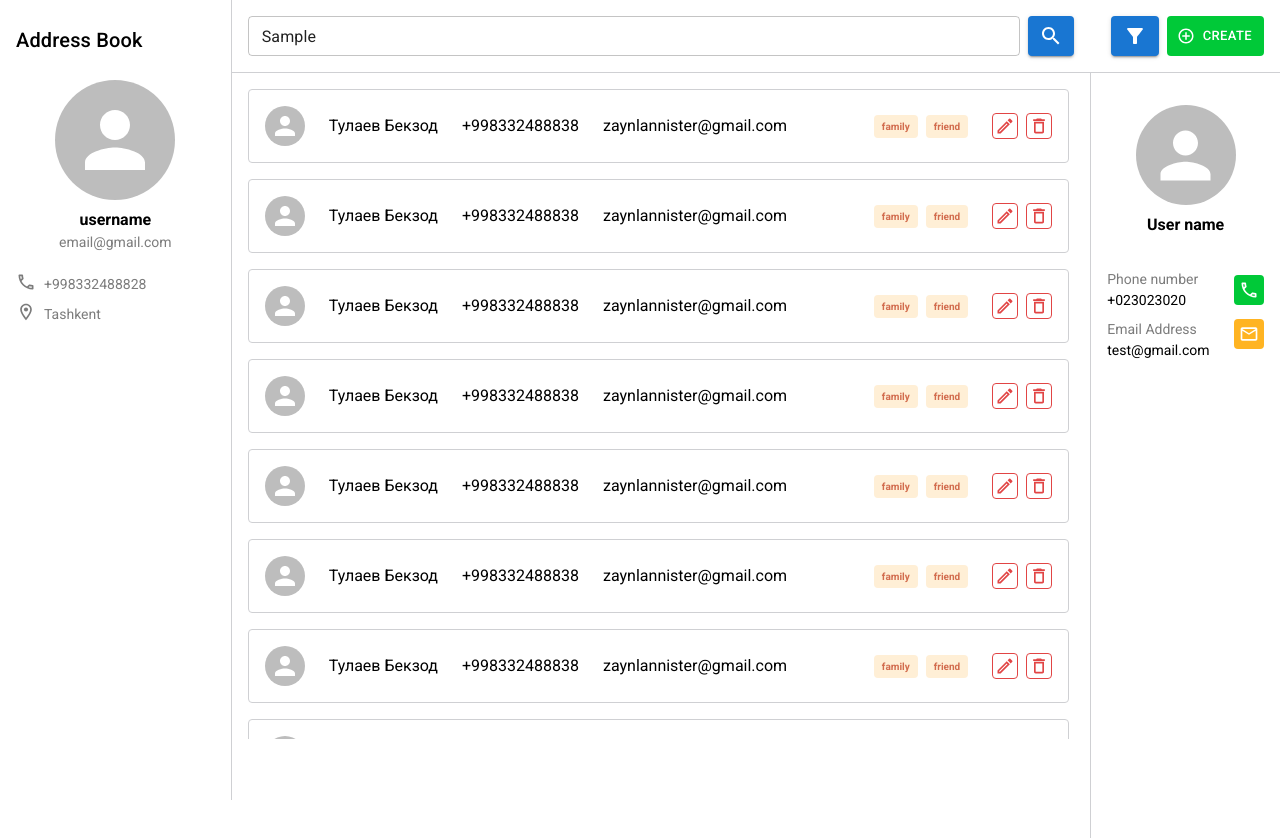
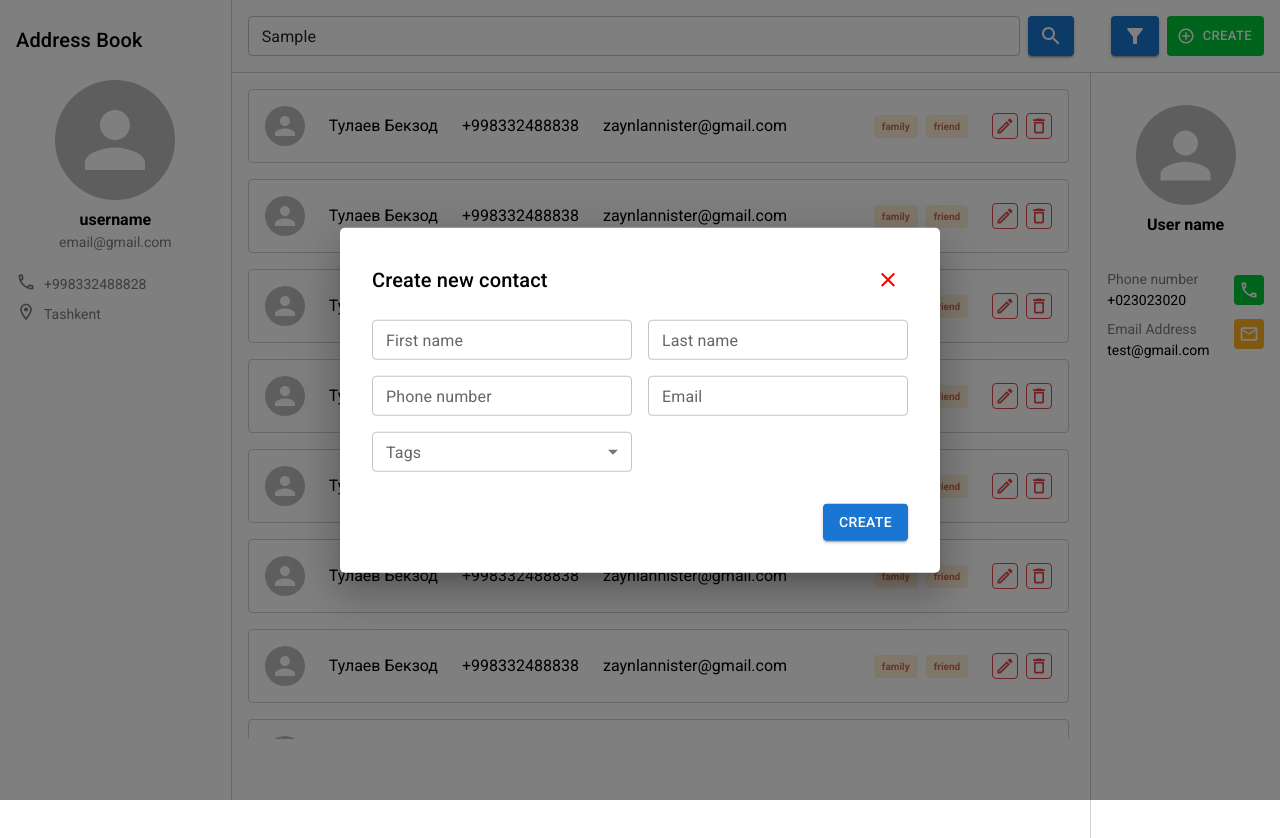
Before and after one commit to zaynlannister/contacts-app, a React app: page / in a window 1280 px wide. Both pictures are taken after typing "Sample" into the empty fields and a click on the button "CREATE". Shown: the top 838 px of the page. Built offline with nearby package versions, Linux system fonts and the light colour scheme; the HTML template or start-up script is replaced by a standard one.

Commit message:
feat: modify create contact modal

```diff
--- a/src/components/Modals/CreateModal.tsx
+++ b/src/components/Modals/CreateModal.tsx
@@ -1,42 +1,87 @@
-import * as React from "react";
 import Box from "@mui/material/Box";
-import Button from "@mui/material/Button";
-import Typography from "@mui/material/Typography";
+import { Button, Typography, TextField, Grid, IconButton } from "@mui/material";
 import Modal from "@mui/material/Modal";
+import TagsSelect from "../TagsSelect/TagsSelect";
+import CloseIcon from "@mui/icons-material/Close";
+
+interface CreateModalInterface {
+  open: boolean;
+  handleClose: () => void;
+}
 
 const style = {
   position: "absolute" as "absolute",
   top: "50%",
   left: "50%",
   transform: "translate(-50%, -50%)",
-  width: 400,
+  width: 600,
   bgcolor: "background.paper",
-  border: "2px solid #000",
   boxShadow: 24,
   p: 4,
+  borderRadius: "5px",
 };
 
-export default function CreateModal() {
-  const [open, setOpen] = React.useState(false);
-  const handleOpen = () => setOpen(true);
-  const handleClose = () => setOpen(false);
-
+export default function CreateModal(props: CreateModalInterface) {
   return (
     <div>
-      <Button onClick={handleOpen}>Open modal</Button>
       <Modal
-        open={open}
-        onClose={handleClose}
+        open={props.open}
+        onClose={props.handleClose}
         aria-labelledby="modal-modal-title"
         aria-describedby="modal-modal-description"
       >
         <Box sx={style}>
-          <Typography id="modal-modal-title" variant="h6" component="h2">
-            Text in a modal
-          </Typography>
-          <Typography id="modal-modal-description" sx={{ mt: 2 }}>
-            Duis mollis, est non commodo luctus, nisi erat porttitor ligula.
-          </Typography>
+          <div className="flex items-center justify-between">
+            <Typography variant="h6" component="h2">
+              Create new contact
+            </Typography>
+            <IconButton onClick={props.handleClose} className="self-start">
+              <CloseIcon sx={{ color: "red" }} />
+            </IconButton>
+          </div>
+          <Grid container spacing={2} mt="4px">
+            <Grid item xs={12} sm={12} md={6}>
+              <TextField
+                size="small"
+                fullWidth
+                label="First name"
+                variant="outlined"
+              />
+            </Grid>
+            <Grid item xs={12} sm={12} md={6}>
+              <TextField
+                size="small"
+                fullWidth
+                id="outlined-basic"
+                label="Last name"
+                variant="outlined"
+              />
+            </Grid>
+            <Grid item xs={12} sm={12} md={6}>
+              <TextField
+                size="small"
+                fullWidth
+                id="outlined-basic"
+                label="Phone number"
+                variant="outlined"
+              />
+            </Grid>
+            <Grid item xs={12} sm={12} md={6}>
+              <TextField
+                size="small"
+                fullWidth
+                id="outlined-basic"
+                label="Email"
+                variant="outlined"
+              />
+            </Grid>
+            <Grid item xs={12} sm={12} md={6}>
+              <TagsSelect />
+            </Grid>
+          </Grid>
+          <Box className="mt-8 flex justify-end">
+            <Button variant="contained">Create</Button>
+          </Box>
         </Box>
       </Modal>
     </div>
--- /dev/null
+++ b/src/components/TagsSelect/TagsSelect.tsx
@@ -0,0 +1,46 @@
+import * as React from "react";
+import OutlinedInput from "@mui/material/OutlinedInput";
+import InputLabel from "@mui/material/InputLabel";
+import MenuItem from "@mui/material/MenuItem";
+import FormControl from "@mui/material/FormControl";
+import ListItemText from "@mui/material/ListItemText";
+import Select, { SelectChangeEvent } from "@mui/material/Select";
+import Checkbox from "@mui/material/Checkbox";
+
+const tagsName = ["friend", "family", "job"];
+
+export default function TagsSelect() {
+  const [personName, setPersonName] = React.useState<string[]>([]);
+
+  const handleChange = (event: SelectChangeEvent<typeof personName>) => {
+    const {
+      target: { value },
+    } = event;
+    setPersonName(typeof value === "string" ? value.split(",") : value);
+  };
+
+  return (
+    <div>
+      <FormControl sx={{ width: "100%" }} size="small">
+        <InputLabel id="demo-multiple-checkbox-label">Tags</InputLabel>
+        <Select
+          size="small"
+          labelId="demo-multiple-checkbox-label"
+          id="demo-multiple-checkbox"
+          multiple
+          value={personName}
+          onChange={handleChange}
+          input={<OutlinedInput label="Tags" />}
+          renderValue={(selected) => selected.join(", ")}
+        >
+          {tagsName.map((name) => (
+            <MenuItem key={name} value={name}>
+              <Checkbox checked={personName.indexOf(name) > -1} />
+              <ListItemText primary={name} />
+            </MenuItem>
+          ))}
+        </Select>
+      </FormControl>
+    </div>
+  );
+}
--- a/src/components/TopBar/TopBar.tsx
+++ b/src/components/TopBar/TopBar.tsx
@@ -1,9 +1,11 @@
+import React from "react";
 import { Button, ButtonProps, TextField } from "@mui/material";
 import { styled } from "@mui/material/styles";
 import FilterAltIcon from "@mui/icons-material/FilterAlt";
 import SearchIcon from "@mui/icons-material/Search";
 import AddCircleOutlineOutlinedIcon from "@mui/icons-material/AddCircleOutlineOutlined";
 import SideBarDrawer from "../SideBar/SideBarDrawer";
+import CreateModal from "../Modals/CreateModal";
 
 const GreenButton = styled(Button)<ButtonProps>(({}) => ({
   color: "#ffff",
@@ -15,6 +17,15 @@ const GreenButton = styled(Button)<ButtonProps>(({}) => ({
 }));
 
 const TopBar = () => {
+  const [openModal, setOpenModal] = React.useState<boolean>(false);
+
+  const handleOpenModal = () => {
+    setOpenModal(true);
+  };
+
+  const handleCloseModal = () => {
+    setOpenModal(false);
+  };
   return (
     <form className="flex border-b border-[#cfd0d3]">
       <div className="flex flex-[7_7_70%] p-4">
@@ -52,7 +63,9 @@ const TopBar = () => {
         >
           <FilterAltIcon />
         </Button>
+        <CreateModal open={openModal} handleClose={handleCloseModal} />
         <GreenButton
+          onClick={handleOpenModal}
           size="small"
           sx={{
             marginLeft: "8px",
```
